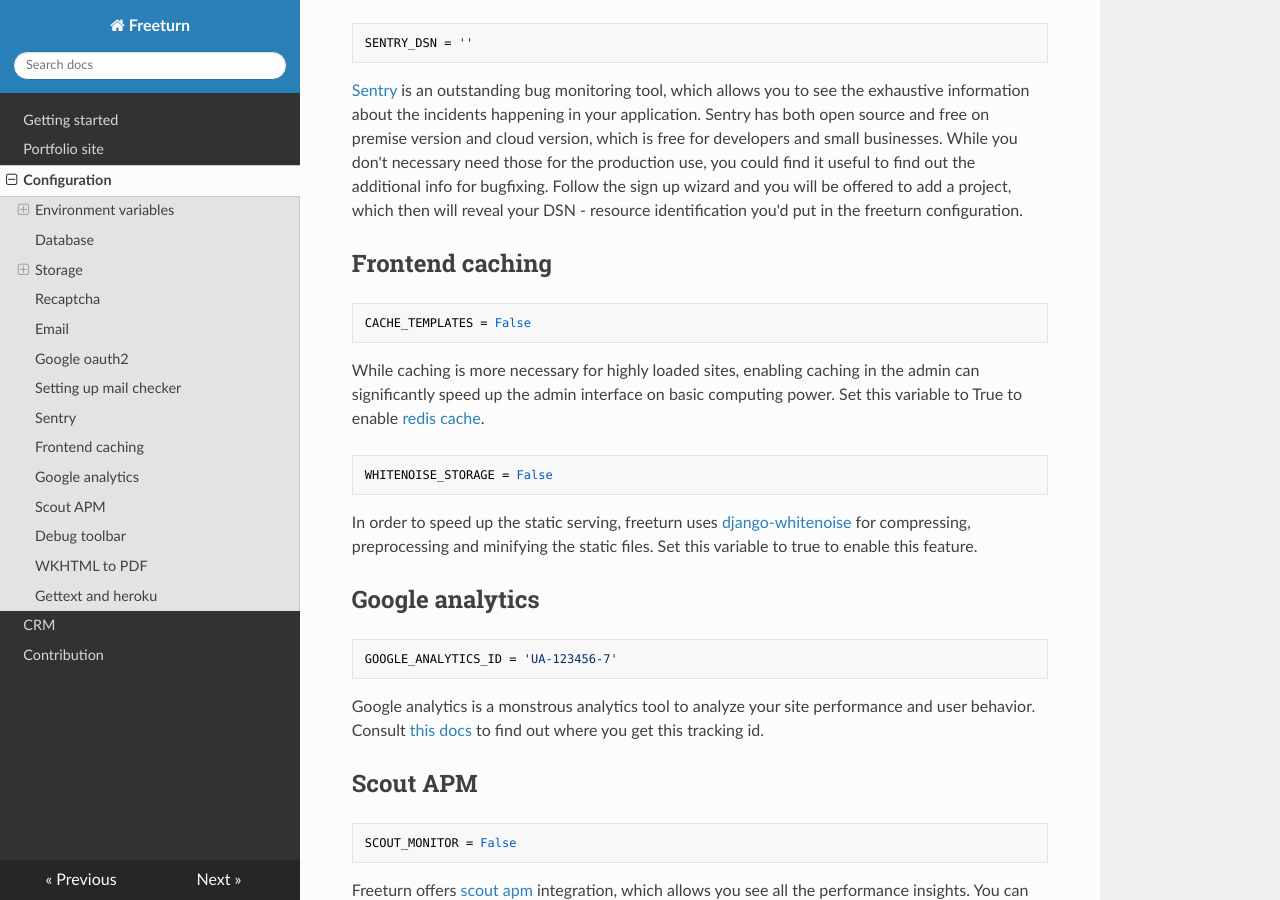
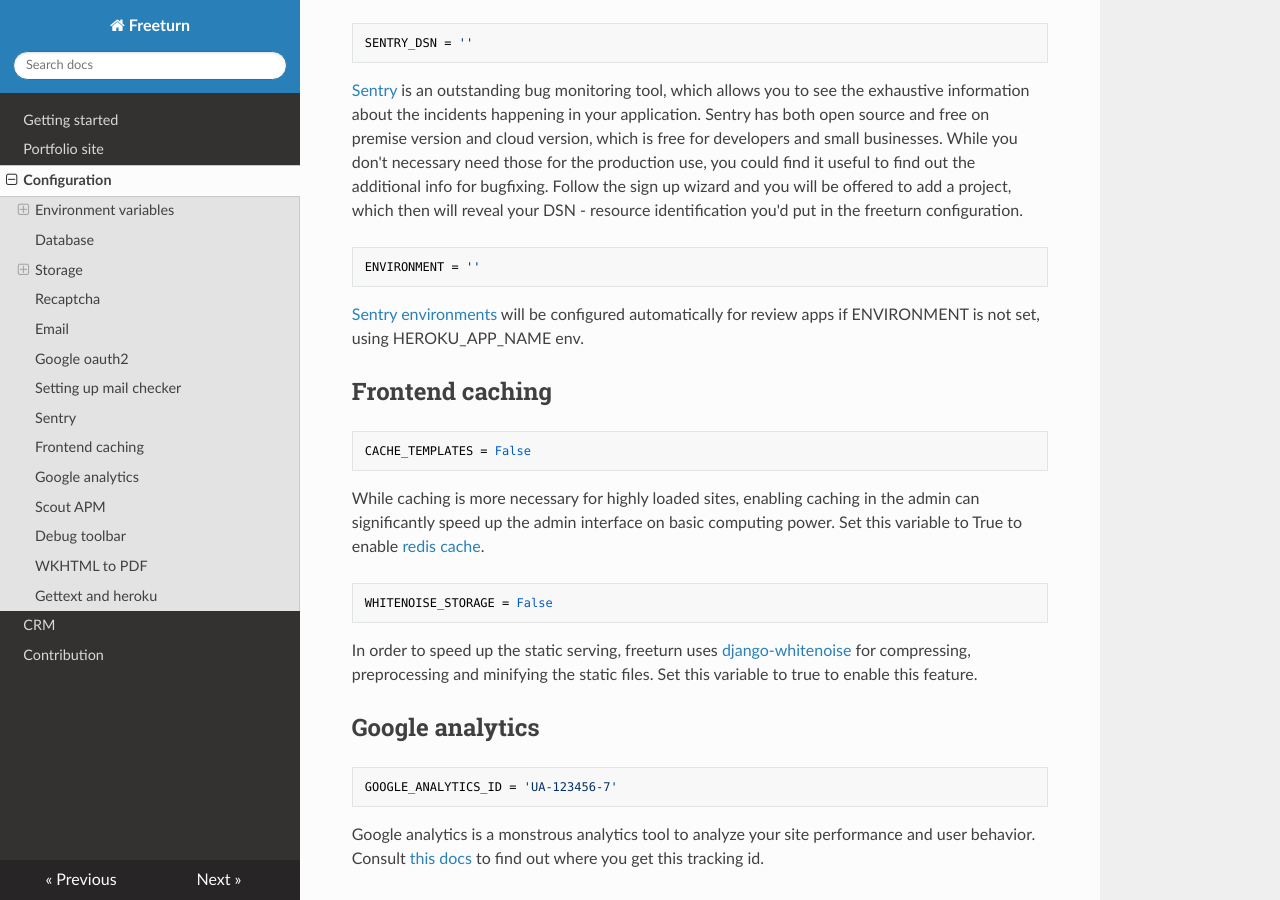
Before and after one commit to thorin-schiffer/freeturn, an MkDocs documentation site: the page built from docs/configuration.md, in a window 1280 px wide and 900 px high, scrolled down 3522 px. Built offline with MkDocs 1.6.1, drawn with Linux system fonts in a browser that asks for light colours; nearby versions of some CDN libraries.

Commit message:
Added environment passing for sentry

````diff
--- a/docs/configuration.md
+++ b/docs/configuration.md
@@ -169,6 +169,13 @@ for developers and small businesses. While you don't necessary need those for th
 to find out the additional info for bugfixing. Follow the sign up wizard and you will be offered to add a project, which
 then will reveal your DSN - resource identification you'd put in the freeturn configuration.
 
+```python
+ENVIRONMENT = ''
+```
+
+[Sentry environments](https://docs.sentry.io/enriching-error-data/environments/?platform=python) will be configured
+automatically for review apps if ENVIRONMENT is not set, using HEROKU_APP_NAME env.
+
 ## Frontend caching
 
 ```python
````
Also changed, not shown: 2 other files.
